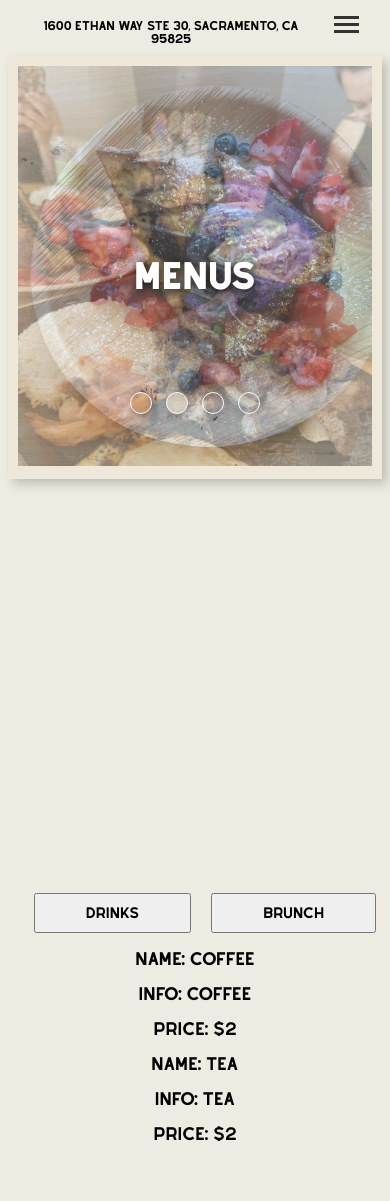
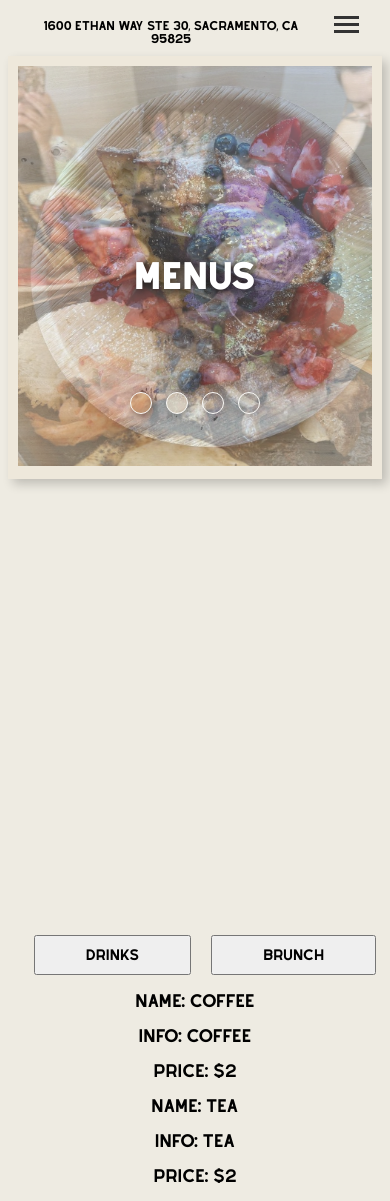
Before and after one commit to rydelldonato/18-grams-website, a React (Create React App) app: page /menus in a window 390 px wide. Before the commit the page ends 1159 px from the top, so only its background shows below. Built offline with nearby package versions, Linux system fonts and the light colour scheme.

Commit message:
fixing menu height

```diff
--- a/src/components/header/header.css
+++ b/src/components/header/header.css
@@ -74,7 +74,7 @@
   .menuContainer {
     position: absolute;
     height: 45vh;
-    /* top: 465px; */
+    top: 475px;
     left: 0;
     right: 0;
     bottom: 0;
--- a/src/components/menus/menus.css
+++ b/src/components/menus/menus.css
@@ -25,7 +25,7 @@
     margin-left: 20px;
   }
   .middleDiv{
-    margin-top: 49vh;
+    margin-top: 54vh;
   }
 }
 
```
